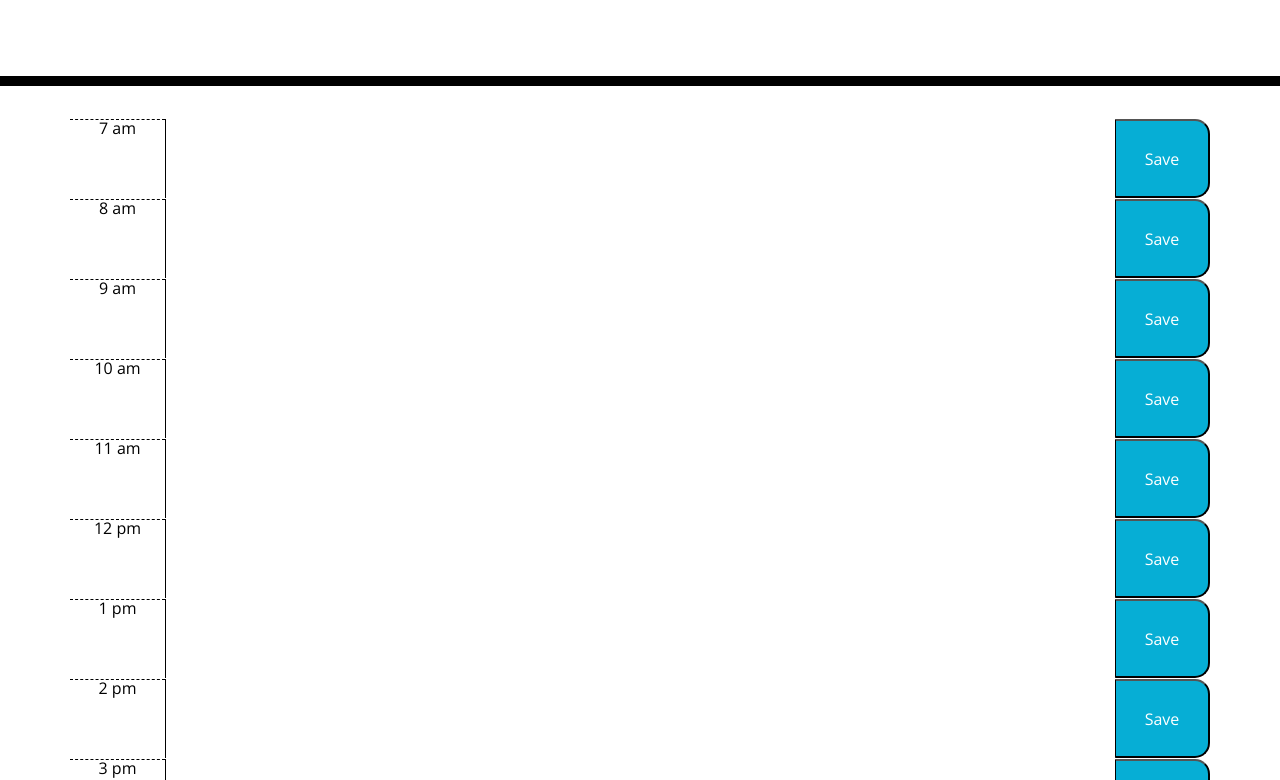
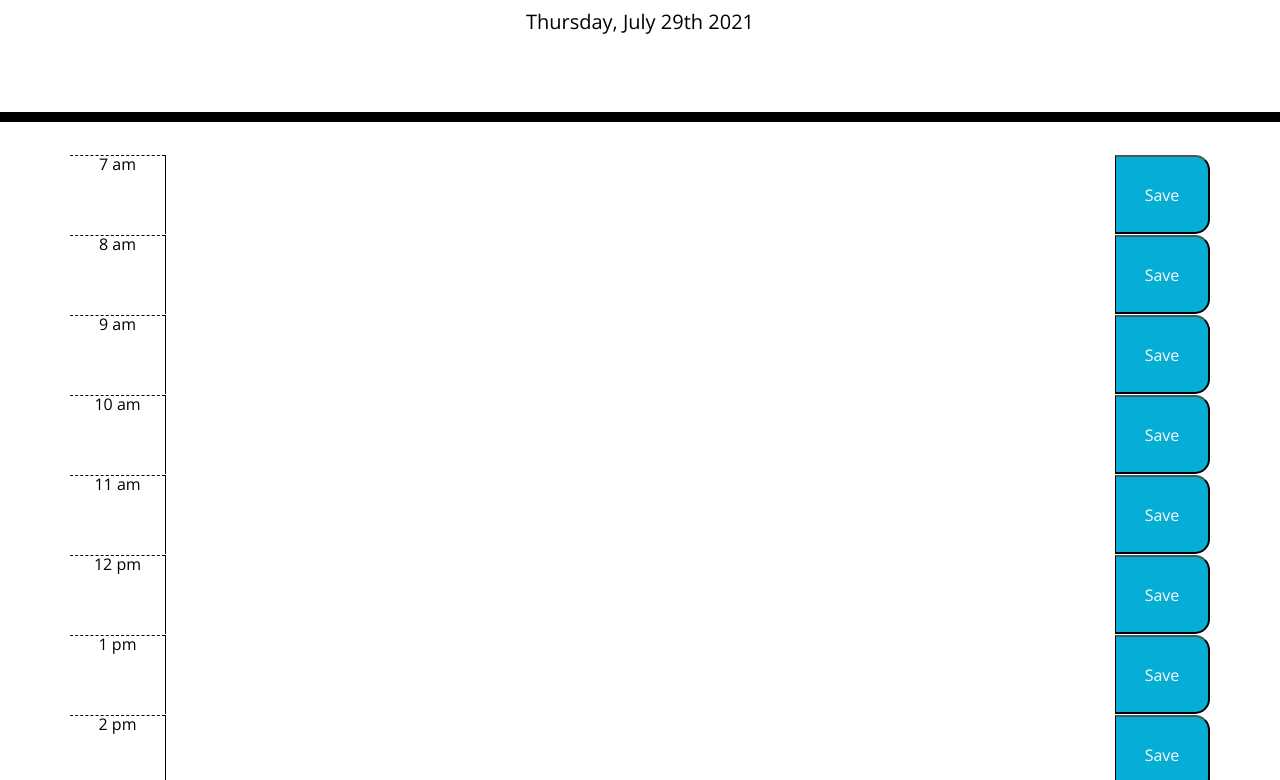
Before and after one commit to spacerambler/05-homework-work-day-scheduler, a plain HTML site: page index.html in a window 1280 px wide. Shown: the part 182-962 px from the top of the page. Drawn offline with nearby package versions, Linux system fonts and the light colour scheme.

Commit message:
Input date using moment and jquery

```diff
--- a/index.html
+++ b/index.html
@@ -91,8 +91,8 @@
         <button class="col-1 saveBtn">Save</button>
       </div>
     </div>
-
     <script src="https://cdnjs.cloudflare.com/ajax/libs/jquery/3.2.1/jquery.min.js"></script>
     <script src="https://cdnjs.cloudflare.com/ajax/libs/moment.js/2.24.0/moment.min.js"></script>
+    <script src="./script.js"></script>
   </body>
 </html>
--- a/script.js
+++ b/script.js
@@ -1,17 +1,7 @@
 //objects
+var dateEl = $('#currentDay')
 
-//what functions do I ~want~ to ~create~?
+//Inputting text for the current day in heading
+var now = moment().format("dddd, MMMM Do YYYY")
 
-// Use event bubbling instead of doing individual lines for each button
-Object.addEventListener('click', event => {
-    console.log(event.target.innerText)
-})
-
-
-
-
-
-//when to reset to default
-
-
-// W
+dateEl.text(`${now}`)
```
